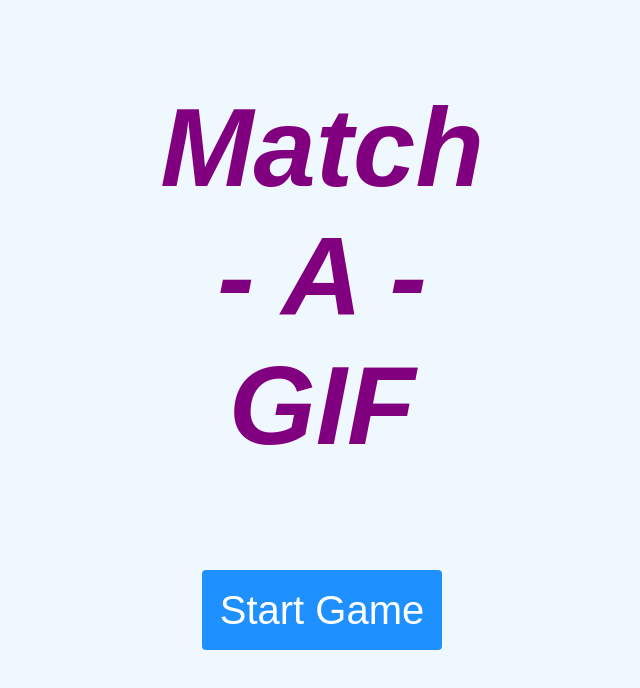
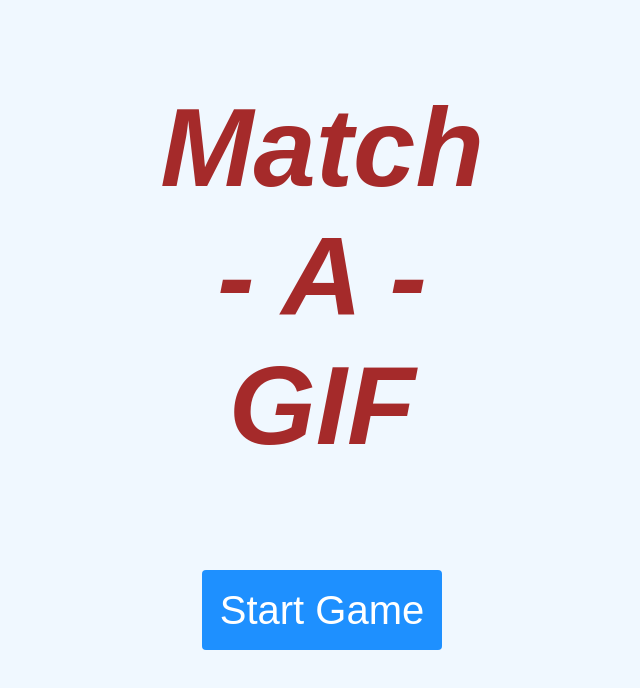
Before and after one commit to Carson-Barry/MemoryGame, a plain HTML site: page index.html in a window 1280 px wide. Shown: the whole page, without its empty margins (318-958 px from the left). Drawn offline with Linux system fonts and the light colour scheme.

Commit message:
removed lightbulb, changed text to brown

```diff
--- a/stylesheet.css
+++ b/stylesheet.css
@@ -33,7 +33,7 @@ body {
 }
 
 h1, h2 {
-    color: purple;
+    color: brown;
     text-align: center;
     font-family: Arial, Helvetica, sans-serif;
 }
```
Also changed, not shown: images/lightbulb.gif (deleted).
